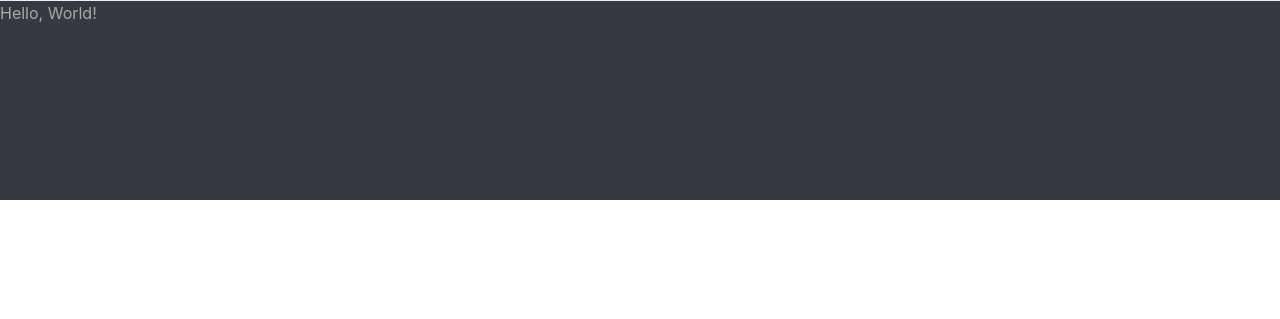
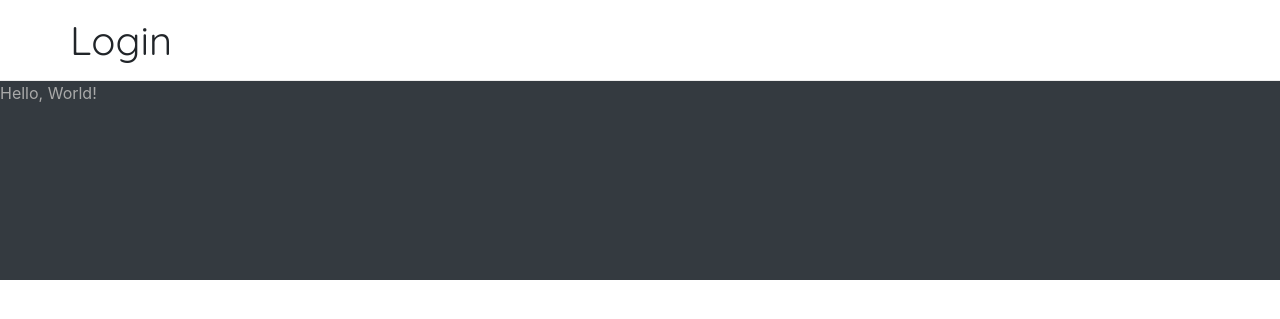
Before and after one commit to adonegan/milestone4-mycomicjumble, a Django app: page /accounts/login/ in a window 1280 px wide. Shown: the part 56-375 px from the top of the page. Run offline with Django 3.2, Linux system fonts and the light colour scheme; some libraries are stand-ins or nearby versions.

Commit message:
Add login form to login page

```diff
--- a/accounts/templates/login.html
+++ b/accounts/templates/login.html
@@ -2,4 +2,18 @@
 
 {% block content %}
 
+<div class="container">
+    <div class="row">
+        <h1 class="card-text mt-3 mb-3">{% block page_title %} Login {% endblock %}</h1>
+    </div>
+    <div class="row">
+        <div class="col">
+            <form method="POST">
+                {{ login_form }}
+            </form>
+        </div>
+    </div>
+</div>
+
+
 {% endblock %}
```
